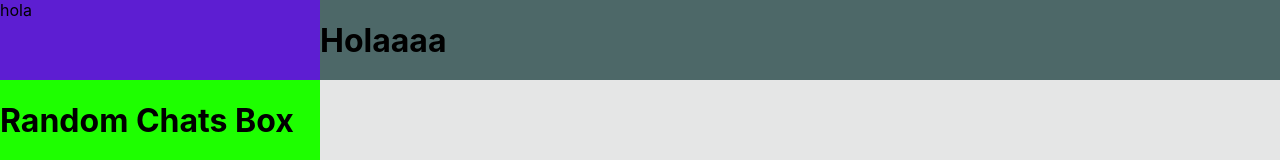
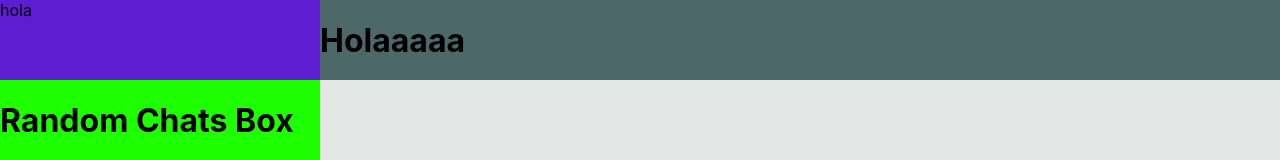
Before and after one commit to knappygd/speek, a React (Create React App) app in the folder testeos_de_react/: page /mainpage1 in a window 1280 px wide. Shown: the top 160 px of the page. Built offline with nearby package versions, Linux system fonts and the light colour scheme.

Commit message:
Change title to user_id

```diff
--- a/testeos_de_react/src/Components/Card.jsx
+++ b/testeos_de_react/src/Components/Card.jsx
@@ -1,8 +1,8 @@
 import "../CSS/Card.css";
 
-export default function Card({ title = "titulo por defecto", onCardClick}) {
+export default function Card({ title = "titulo por defecto", onCardClick, user_id }) {
   const handleCardClick = () => {
-    onCardClick(title);
+    onCardClick(user_id);
   };
 
   return (
--- a/testeos_de_react/src/Components/Friends-Mainpage.jsx
+++ b/testeos_de_react/src/Components/Friends-Mainpage.jsx
@@ -4,15 +4,16 @@ import data_users from "../Data/data_users";
 
 export default function Friends({ onCardClick }) {
 
-  const handleCardClick = (title) => {
-    onCardClick(title);
+  const handleCardClick = (id) => {
+    onCardClick(id);
   };
 
   const users_list = data_users.map(i => {
     return <Card
-    title={i.name}
-    description={i.description}
-    onCardClick={handleCardClick} />
+      title={i.name}
+      description={i.description}
+      user_id={i.id}
+      onCardClick={handleCardClick} />
   })
 
   return (
@@ -26,7 +27,7 @@ export default function Friends({ onCardClick }) {
             friends
           </div>
         </div>
-      <div id='cont'>
+        <div id='cont'>
           <div id="friends_chats">
             {users_list}
           </div>
--- a/testeos_de_react/src/Components/Mainpage1.jsx
+++ b/testeos_de_react/src/Components/Mainpage1.jsx
@@ -8,20 +8,20 @@ import SearchFriends from "./Search_friends"
 export default function Mainpage1() {
   const [toprightTitle, setToprightTitle] = useState(null);
 
-  const handleCardClick = (title) => {
-    setToprightTitle(title);
+  const handleCardClick = (user_id) => {
+    setToprightTitle(user_id);
   };
 
   return (
     <div id="container-mainpage1">
       <div id="left">
         <Topleft />
-        <Friends onCardClick={handleCardClick}/>
+        <Friends onCardClick={handleCardClick} />
         <SearchFriends />
-    </div>
-        <div id="right">
-          <Topright title={toprightTitle} />
-         <Chatpage />
+      </div>
+      <div id="right">
+        <Topright user_id={toprightTitle} />
+        <Chatpage />
       </div>
     </div>
   )
--- a/testeos_de_react/src/Components/Top-right.jsx
+++ b/testeos_de_react/src/Components/Top-right.jsx
@@ -1,7 +1,19 @@
-export default function Topright({ title }) {
+import data_users from "../Data/data_users";
+
+
+export default function Topright({ user_id }) {
+
+  let title = "Holaaaaa";
+  for (const user of data_users) {
+    if (user.id === user_id) {
+      title = user.name;
+    }
+  };
+
+
   return (
     <div id="Topright">
-      <h1> {title ? title : "Holaaaa"} </h1>
+      <h1> {title} </h1>
     </div>
   )
 }
```
